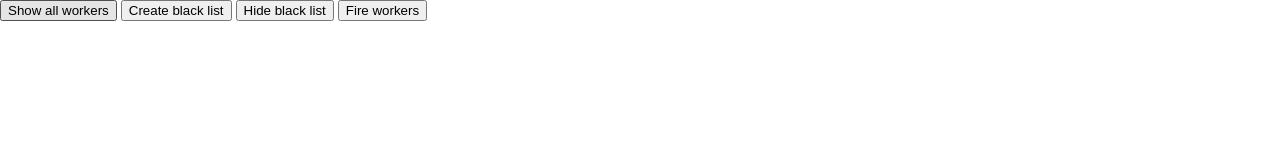
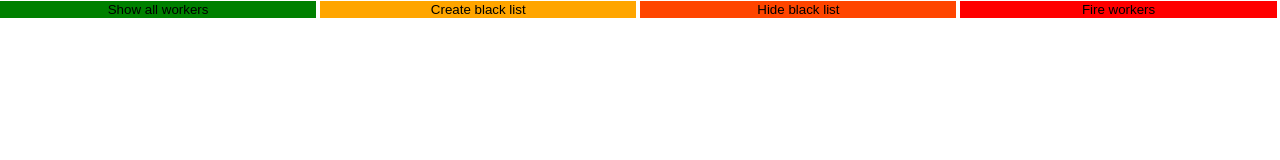
Before and after one commit to valeriiSkliar/regExp, a plain HTML site: page index.html in a window 1280 px wide. Drawn offline with Linux system fonts and the light colour scheme.

Commit message:
styles for buttons added

```diff
--- a/style.css
+++ b/style.css
@@ -3,3 +3,24 @@ html, body{
     height: 100%;
     margin: 0;
 }
+
+.controlButton {
+    border: black;
+    width: 24.7%
+}
+
+.showAll {
+    background-color: green;
+}
+
+.blackList {
+    background-color: orange;
+}
+
+.fire {
+    background-color: red;
+}
+
+.hide {
+    background-color: orangered;
+}
```
